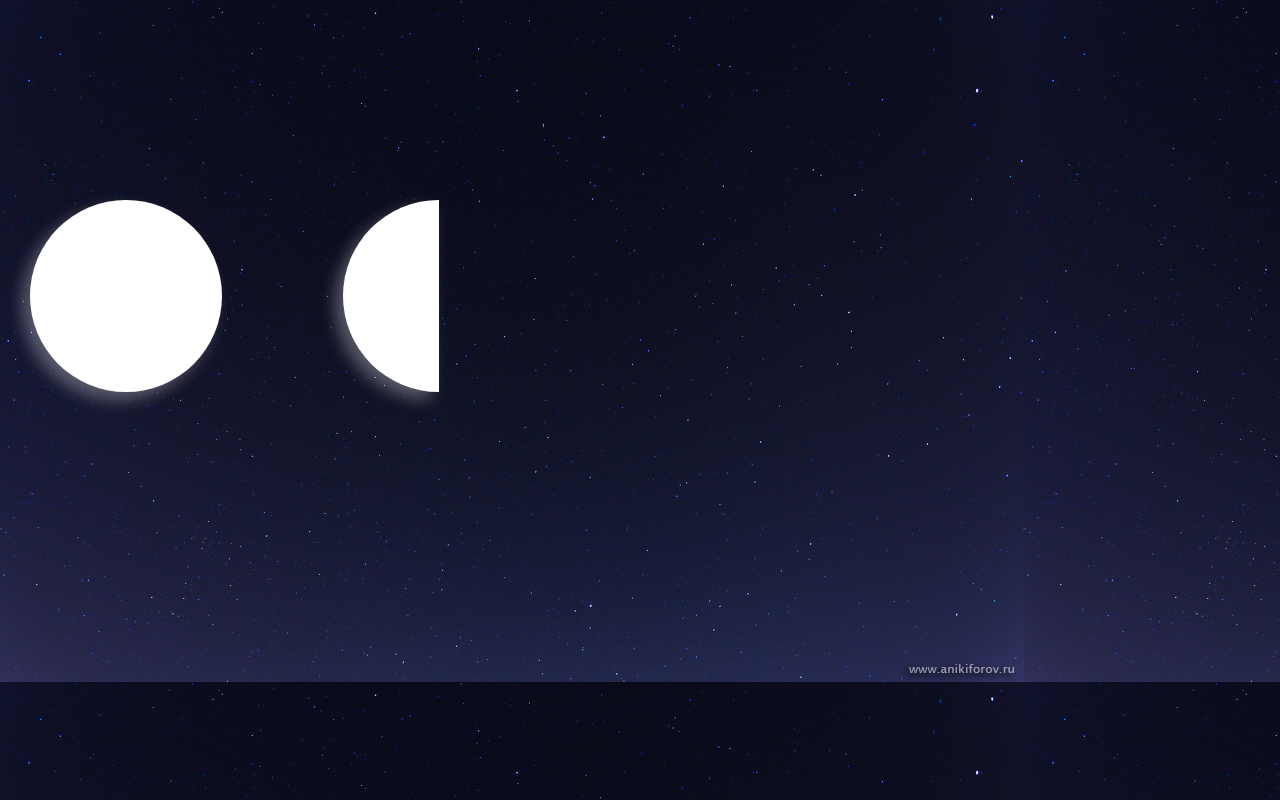
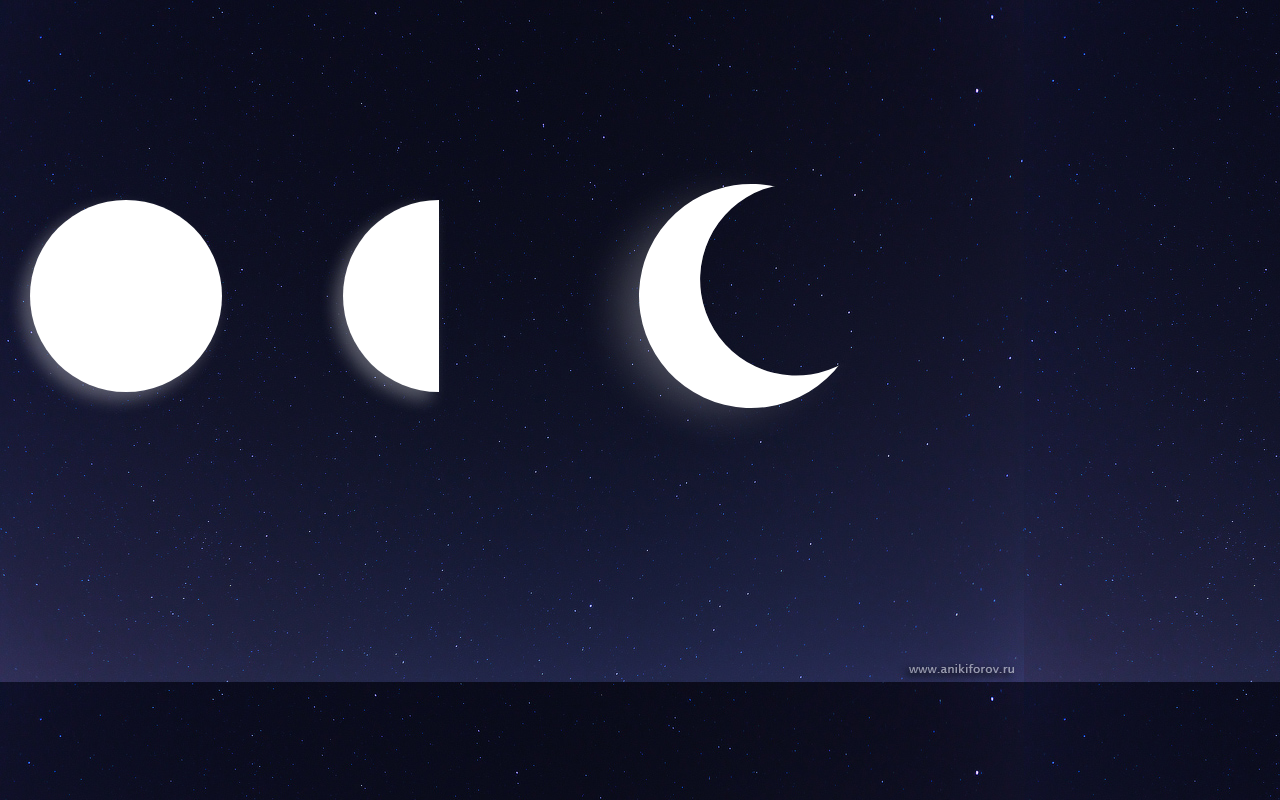
Before and after one commit to Delink-D/moon-css, a plain HTML site: page index.html in a window 1280 px wide. Drawn offline with Linux system fonts and the light colour scheme.

Commit message:
crescent moon styling

```diff
--- a/css/styles.css
+++ b/css/styles.css
@@ -25,3 +25,14 @@ body {
 	border-top-left-radius: 24em;
 	box-shadow: -0.5em 0.5em 1em rgba(255, 255, 255, 0.3);
 }
+
+/*crescent moon*/
+.crescent-moon {
+	height: 12em;
+	width: 12em;
+	border-radius: 50%;
+	background: transparent;
+	box-shadow: -3em 0 0 1em #fff,
+				-5em 0 3em rgba(255, 255, 255, 0.3);
+	transform: rotate(-20deg) translate(3em);
+}
--- a/index.html
+++ b/index.html
@@ -19,8 +19,9 @@
 				<div class="half-moon"></div>
 			</div>
 
+			<!-- crescent -->
 			<div class="col-md-3">
-
+				<div class="crescent-moon"></div>
 			</div>
 
 			<div class="col-md-3">
```
